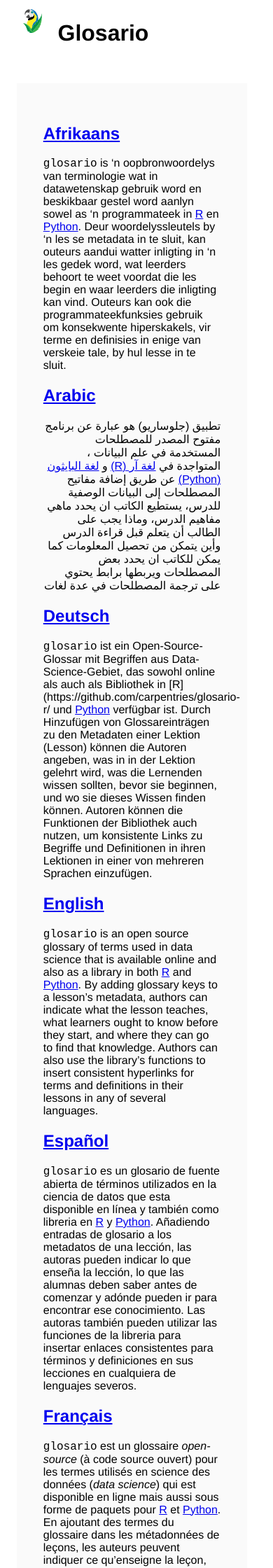
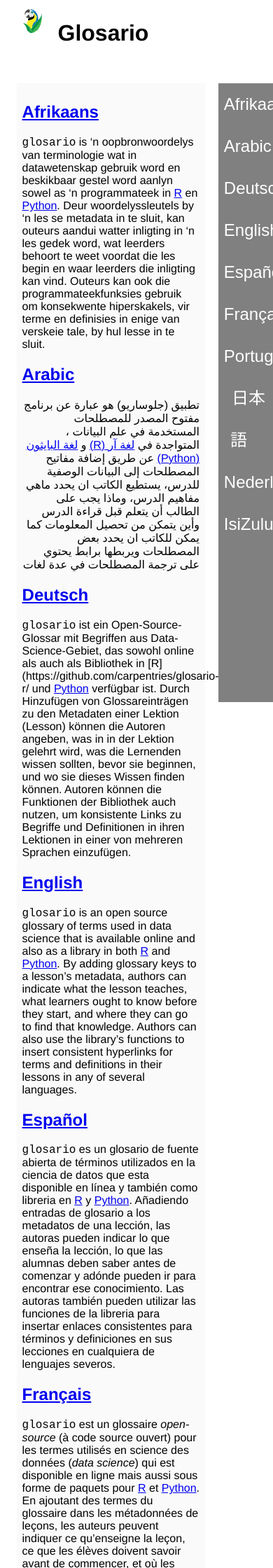
Before and after one commit to carpentries/glosario, a Jekyll site: the page built from index.html, in a window 390 px wide. Shown: the top 2240 px of the page at 70% size. Built offline with Jekyll 4.4.1, drawn with Linux system fonts in a browser that asks for light colours.

Commit message:
Update glossary.scss
Modifying styling for small screens.

```diff
--- a/assets/css/glossary.scss
+++ b/assets/css/glossary.scss
@@ -121,3 +121,35 @@
 #main-content-rtl {
   background-color: hsla(0, 0%, 98%, 85%);
 }
+
+/* For mobile phones */
+
+@media only screen and (max-width: 768px) {
+    #main-content-home {
+      float: left;
+      width: 65%;
+      max-width: 100%;
+      padding: .2cm .2cm .2cm .2cm;
+    }
+
+      #main-content-ltr {
+      float: left;
+      width: 75%;
+      max-width: 100%;
+    }
+
+    #main-content-rtl {
+      float: right;
+      width: 75%;
+      max-width: 80%;
+      margin: 0cm;
+    }
+  /* Style the hamburger menu */
+.aside a.icon {
+  background: grey;
+  display: block;
+  position: sticky;
+  right: 0;
+  top: 0;
+}
+}
```
